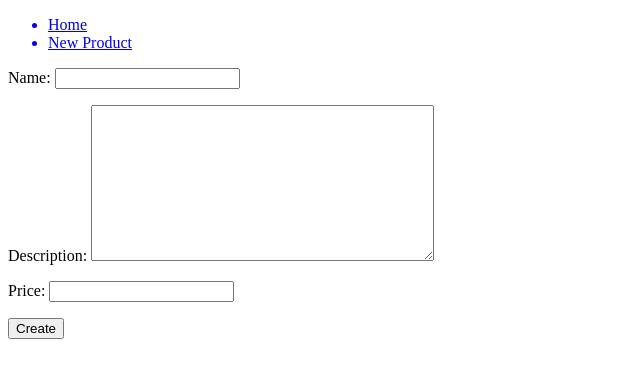
After one commit to ant0nm/rainforest, a Django app: page /new in a window 1280 px wide. The commit adds this page. Shown: the top 378 px of the page, without its empty margins (0-640 px from the left). Run offline with Django 3.2, Linux system fonts and the light colour scheme.

Commit message:
Created a new product form

```diff
--- /dev/null
+++ b/rainforest/rainforest/forms.py
@@ -0,0 +1,7 @@
+from django.forms import ModelForm
+from rainforest.models import Product
+
+class ProductForm(ModelForm):
+    class Meta:
+        model = Product
+        fields = ['name', 'description', 'price']
--- a/rainforest/rainforest/templates/base.html
+++ b/rainforest/rainforest/templates/base.html
@@ -8,13 +8,12 @@
     <nav>
       <ul>
         <a href="{% url 'products' %}"><li>Home</li></a>
+        <a href="{% url 'new_product' %}"><li>New Product</li></a>
       </ul>
     </nav>
   </header>
   <body>
-    <p>test</p>
     {% block content %}
-
     {% endblock %}
   </body>
 </html>
--- /dev/null
+++ b/rainforest/rainforest/templates/new.html
@@ -0,0 +1,8 @@
+{% extends 'base.html' %}
+{% block content %}
+<form action="{% url 'create_product' %}" method="post">
+  {% csrf_token %}
+  {{ form.as_p }}
+  <input type="submit" name="" value="Create">
+</form>
+{% endblock %}
--- a/rainforest/rainforest/urls.py
+++ b/rainforest/rainforest/urls.py
@@ -15,11 +15,13 @@ Including another URLconf
 """
 from django.contrib import admin
 from django.urls import path
-from rainforest.views import list_products, show_product, root
+from rainforest.views import list_products, show_product, root, new_product, create_product
 
 urlpatterns = [
     path('', root),
     path('admin/', admin.site.urls),
     path('products', list_products, name="products"),
-    path('products/<int:id>', show_product, name="show_product")
+    path('products/<int:id>', show_product, name="show_product"),
+    path('new', new_product, name="new_product"),
+    path('create', create_product, name="create_product"),
 ]
--- a/rainforest/rainforest/views.py
+++ b/rainforest/rainforest/views.py
@@ -1,6 +1,7 @@
 from django.shortcuts import render
 from django.http import HttpResponse, HttpResponseRedirect
 from rainforest.models import Product
+from rainforest.forms import ProductForm
 
 
 def root(request):
@@ -19,3 +20,18 @@ def show_product(request, id):
     context = {'product': product}
     html_string = render(request, 'product.html', context)
     return HttpResponse(html_string)
+
+def new_product(request):
+    context = {
+        'form': ProductForm()
+    }
+    html_string = render(request, 'new.html', context)
+    return HttpResponse(html_string)
+
+def create_product(request):
+    form = ProductForm(request.POST)
+    if form.is_valid():
+        new_product = form.save()
+        return HttpResponseRedirect('/')
+    else:
+        print(form.errors)
```
Also changed, not shown: rainforest/db.sqlite3.
